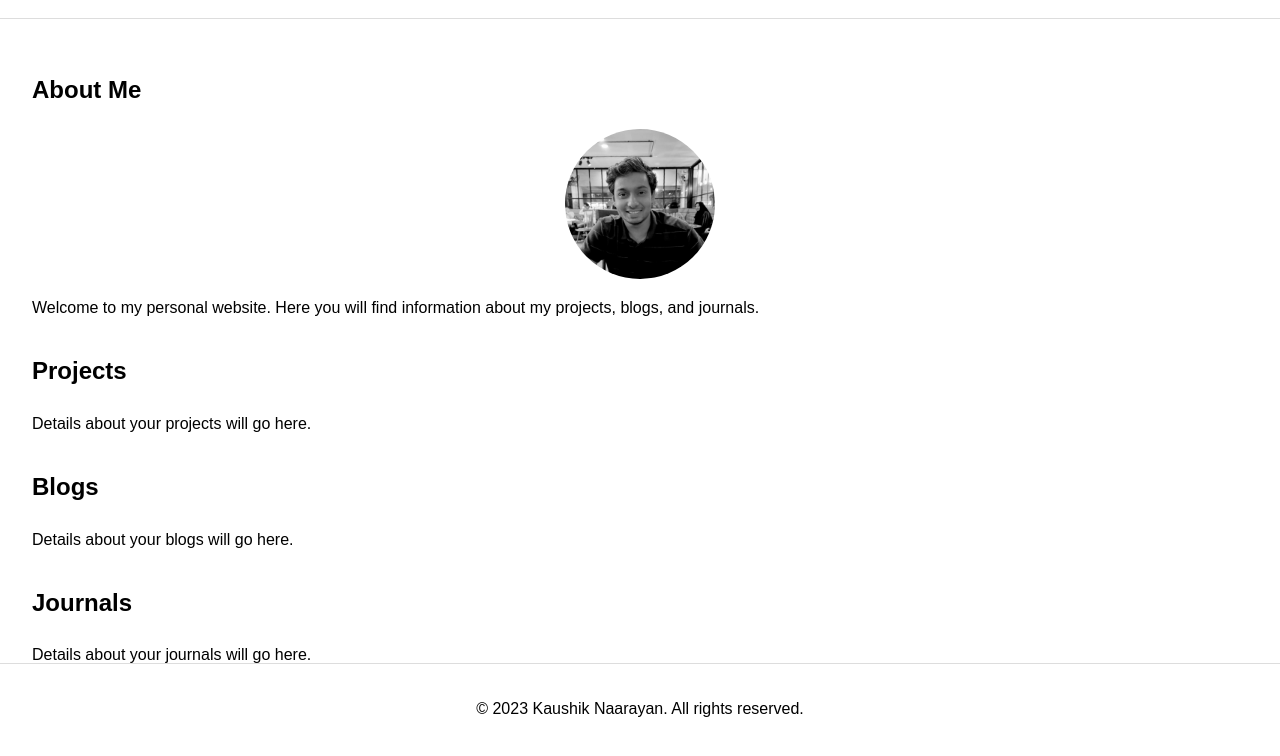
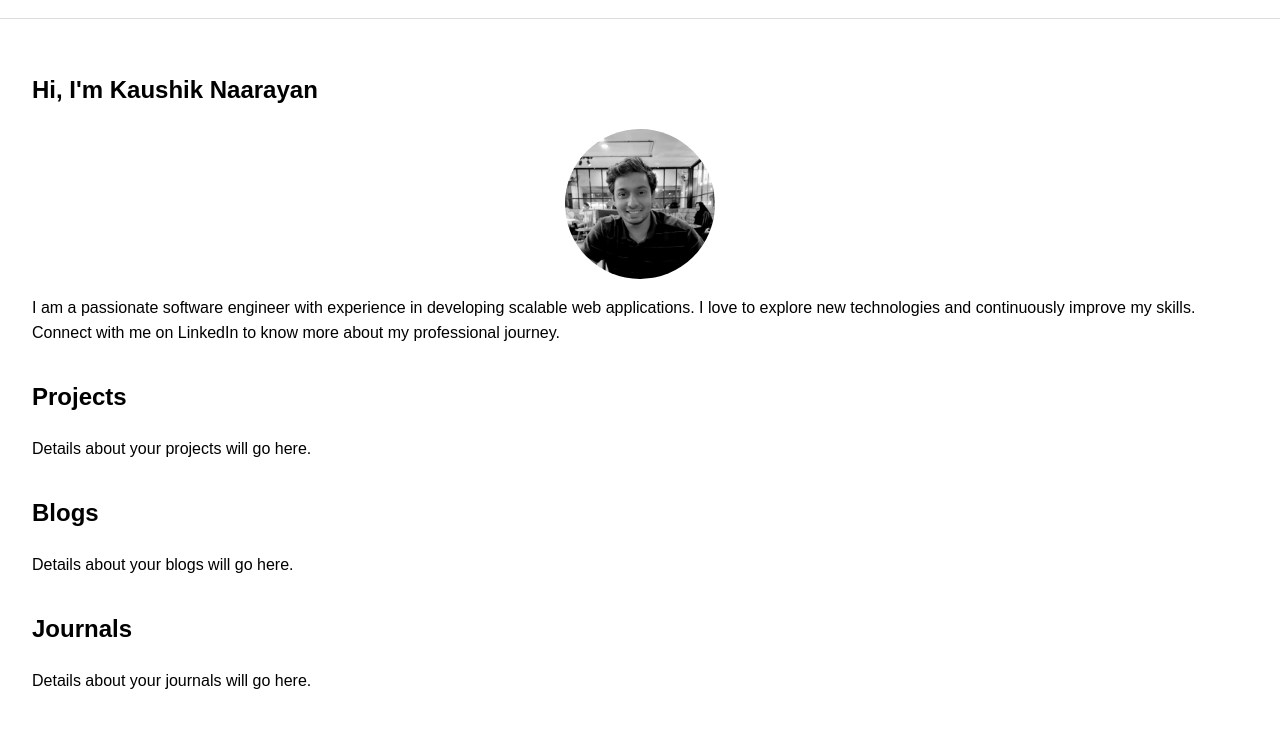
Before and after one commit to kaushikNaarayan/portfolio, a plain HTML site: page index.html in a window 1280 px wide. Shown: the part 46-802 px from the top of the page. Drawn offline with Linux system fonts and the light colour scheme.

Commit message:
Updated 'About Me' section with personal introduction

```diff
--- a/index.html
+++ b/index.html
@@ -17,13 +17,11 @@
       </div>
     </nav>
   </header>
-    </nav>
-  </header>
   <main>
     <section id="about">
-      <h2>About Me</h2>
+      <h2>Hi, I'm Kaushik Naarayan</h2>
       <img src="/assets/profile.jpg" alt="Kaushik Naarayan" class="profile-picture">
-      <p>Welcome to my personal website. Here you will find information about my projects, blogs, and journals.</p>
+      <p>I am a passionate software engineer with experience in developing scalable web applications. I love to explore new technologies and continuously improve my skills. Connect with me on LinkedIn to know more about my professional journey.</p>
     </section>
     <section id="projects">
       <h2>Projects</h2>
@@ -38,9 +36,6 @@
       <p>Details about your journals will go here.</p>
     </section>
   </main>
-  <footer>
-    <p>&copy; 2023 Kaushik Naarayan. All rights reserved.</p>
-  </footer>
   <script src="scripts.js"></script>
 </body>
 </html>
```
